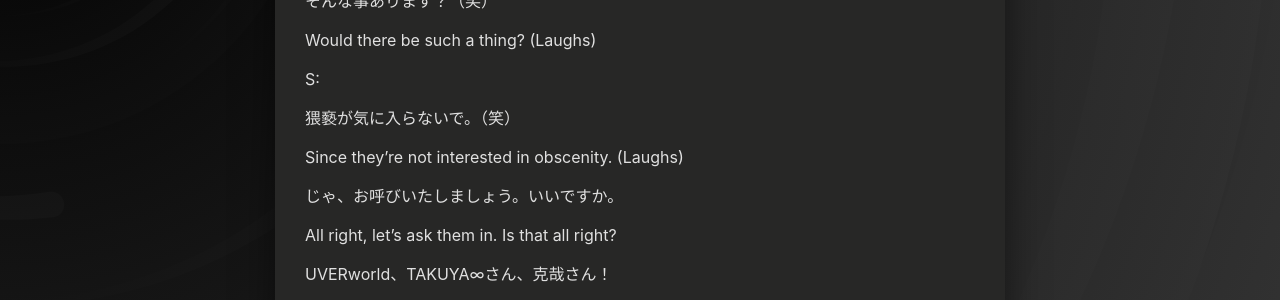
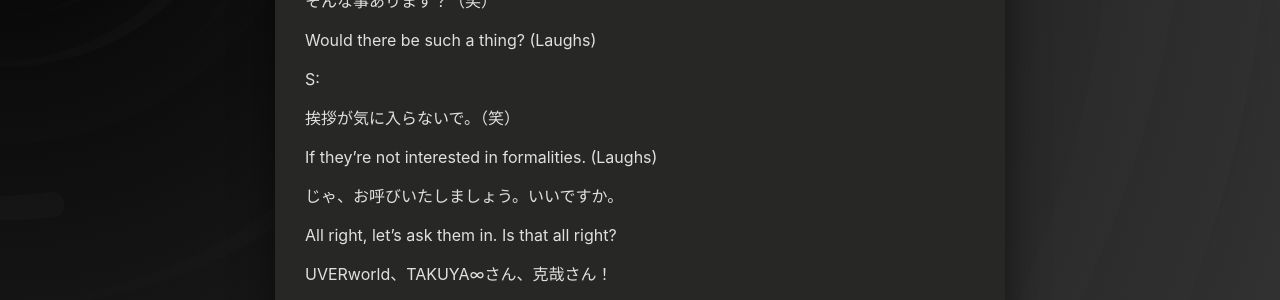
Before and after one commit to lump04/lump, a Jekyll site: the page built from _posts/2021-12-30-freestudio.md, in a window 1280 px wide and 900 px high, scrolled down 3864 px. Shown: the part 152-452 px from the top of the window. Built offline with Jekyll 4.4.1, drawn with Linux system fonts in a browser that asks for light colours.

Commit message:
fixed translation

```diff
--- a/_posts/2021-12-30-freestudio.md
+++ b/_posts/2021-12-30-freestudio.md
@@ -173,9 +173,9 @@ Would there be such a thing? (Laughs)
 
 S:
 
-猥褻が気に入らないで。（笑）
-
-Since they're not interested in obscenity. (Laughs)
+挨拶が気に入らないで。（笑）
+
+If they're not interested in formalities. (Laughs)
 
 じゃ、お呼びいたしましょう。いいですか。
 
```
